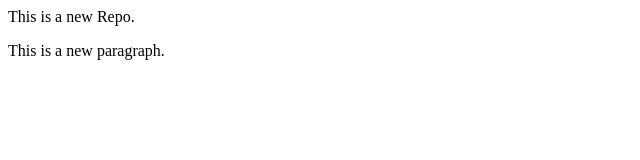
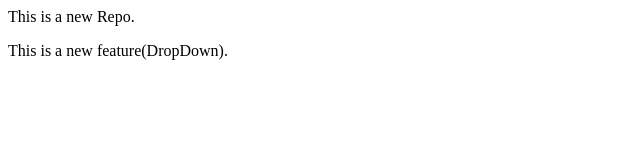
Before and after one commit to raj-27-dev/Localrepo, a plain HTML site: page index.html in a window 1280 px wide. Shown: the full height of the page, 0-640 px from the left. Drawn offline with Linux system fonts and the light colour scheme.

Commit message:
Add DropDown

```diff
--- a/index.html
+++ b/index.html
@@ -1,2 +1,2 @@
 <p>This is a new Repo.</p>
-<p>This is a new paragraph.</p>
+<p>This is a new feature(DropDown).</p>
```
